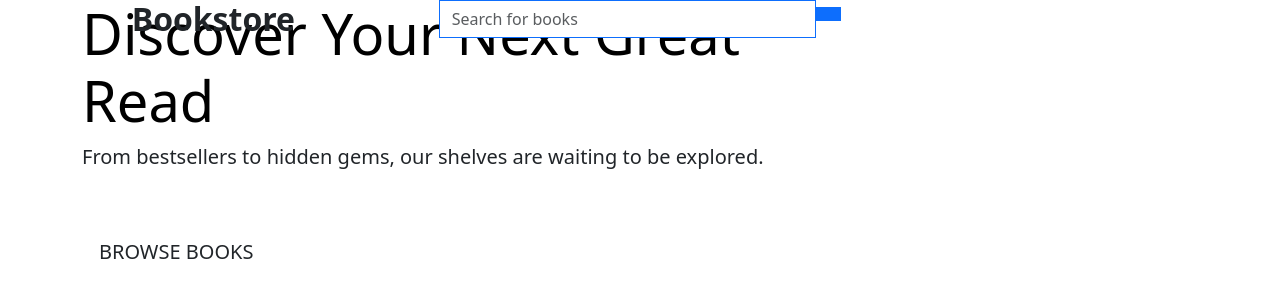
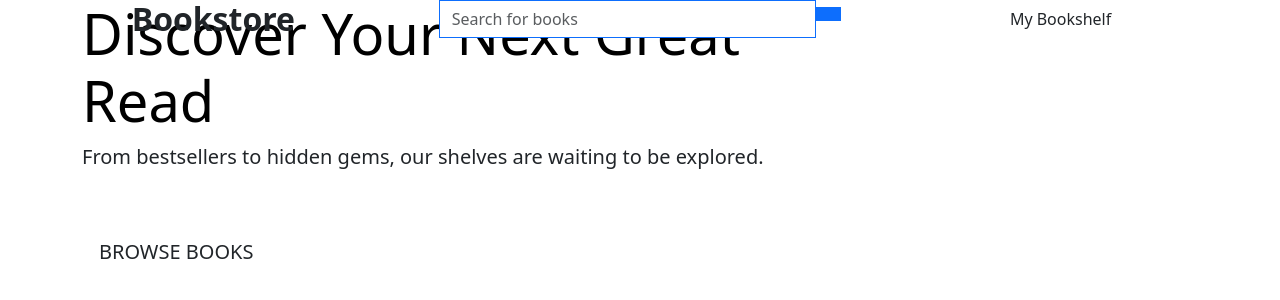
Before and after one commit to A-Hebbes/book_store2, a Django app: template bookshop/templates/bookshop/index.html in a window 1280 px wide. Shown: the top 300 px of the page. Run offline with Django 4.2, Linux system fonts and the light colour scheme; the template is opened without the code that fills it, so the values that code supplies are empty.

Commit message:
Add header to main page

```diff
--- a/templates/base.html
+++ b/templates/base.html
@@ -56,9 +56,17 @@
             </div>
         </form>
         </div>
+
         <div class="col-12 col-lg-4 my-auto py-1 py-lg-0">
           <ul class="list-inline list-unstyled text-center text-lg-right my-0">
-            <li class="list-inline-item dropdown"></li>
+            <li class="list-inline-item dropdown">
+              <a class="text-dark nav-link" href="#" id="user-options" data-bs-toggle="dropdown" aria-haspopup="true" aria-expanded="false">
+                <div class="text-center">
+                    <div><i class="fas fa-book-reader fa-lg"></i></div>
+                    <p class="my-0">My Bookshelf</p>
+                </div>
+            </a>
+            </li>
             <li class="list-inline-item"></li>
 
           </ul>
```
